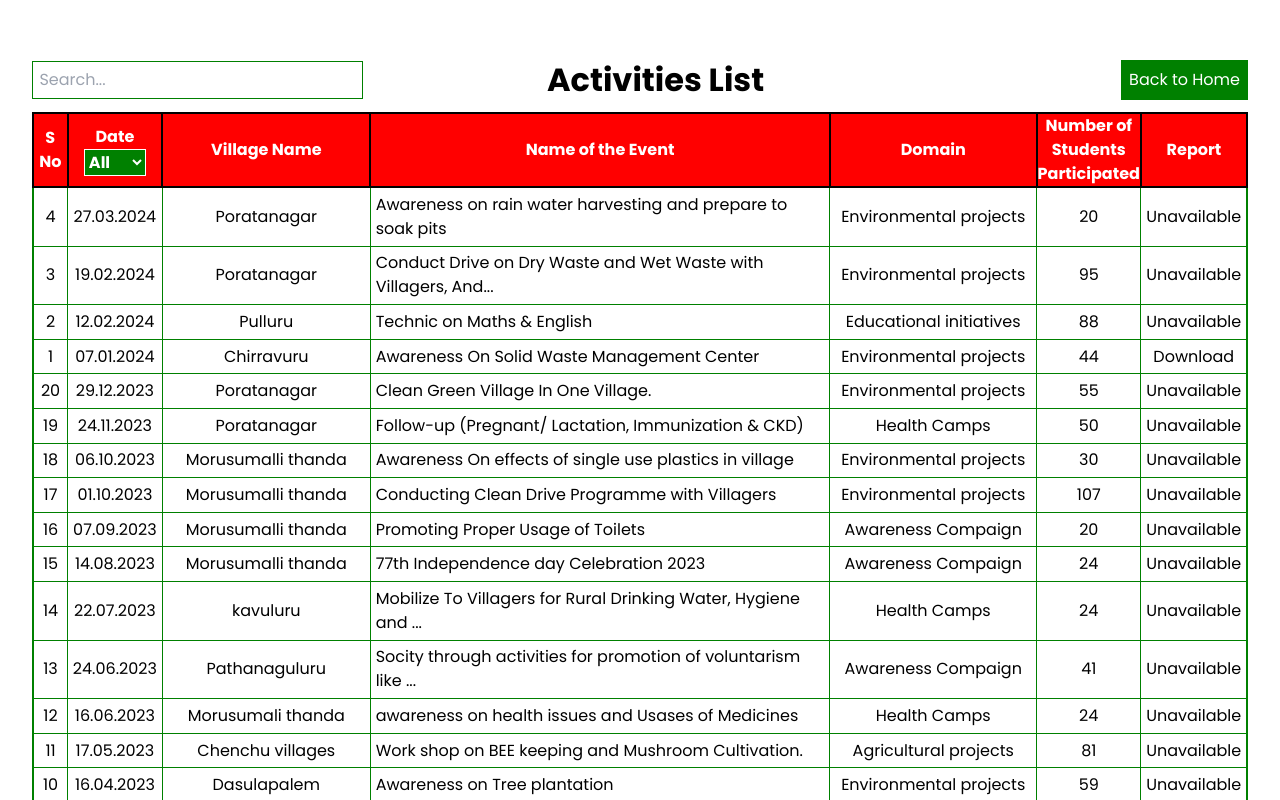
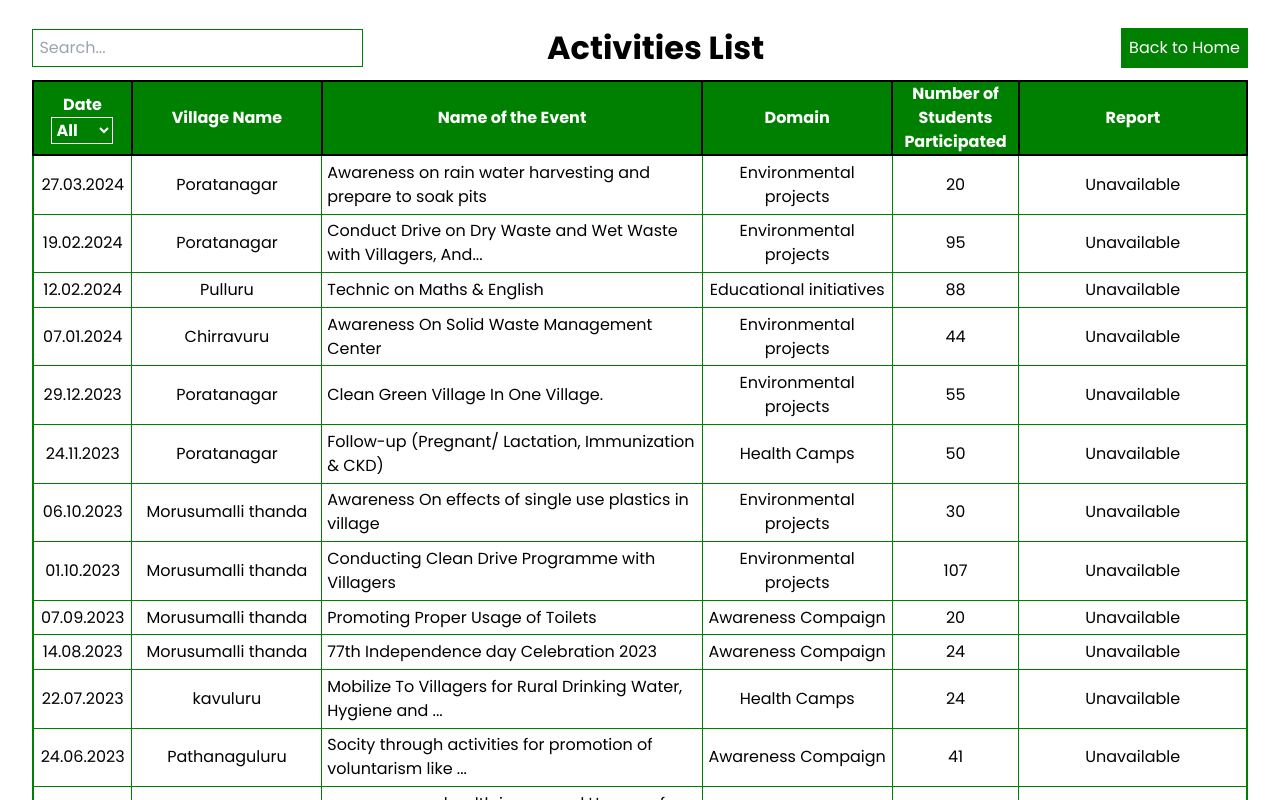
Before and after one commit to DeepakReddyG/SmartVillage, a Next.js app in the folder client/: page /activities in a window 1280 px wide. Shown: the top 800 px of the page. Built offline with nearby package versions, Linux system fonts and the light colour scheme.

Commit message:
remove S No colum due to height issues | added a seperate button for Total Events

```diff
--- a/client/app/activities/activities_array.js
+++ b/client/app/activities/activities_array.js
@@ -6,7 +6,7 @@ const newData = [
     "NAME OF THE EVENT": "Awareness On Solid Waste Management Center",
     "DOMAIN": "Environmental projects",
     "NUMBER OF STUDENTS PARTICIPATED": 44,
-    "REPORT_URL":"https://www.kluniversity.in/iqac-files/SSR-2023/c3/3.6.2/SVR/2022-2023/Awareness%20Programmes%20&%20Rallies%20on%20Usage%20of%20Plastic.pdf"
+    "REPORT_URL":""
   },
   {
     "S NO": 2,
@@ -167,7 +167,8 @@ const newData = [
     "VILLAGE NAME": "Poratnagar",
     "NAME OF THE EVENT": "Awareness Propgrammes & Rallies on Usage of Plastic",
     "DOMAIN": "Environmental projects",
-    "NUMBER OF STUDENTS PARTICIPATED": 82
+    "NUMBER OF STUDENTS PARTICIPATED": 82,
+    "REPORT_URL":"https://www.kluniversity.in/iqac-files/SSR-2023/c3/3.6.2/SVR/2022-2023/Awareness%20Programmes%20&%20Rallies%20on%20Usage%20of%20Plastic.pdf"
   },
   {
     "S NO": 22,
@@ -1251,4 +1252,6 @@ const newData = [
   }
 ];
 
+
+
 export default newData;
--- a/client/app/activities/page.css
+++ b/client/app/activities/page.css
@@ -1,72 +1,92 @@
 .activities_table {
     width: 100%;
 }
+
 .activities_table_in {
     width: 95%;
     margin: auto;
-    padding: 2rem 0rem;
+    /* padding: 2rem 0; */
 }
+
 .activities_table_in_header {
     width: 100%;
 }
+
 .activities_table_in_header_in {
     width: 100%;
     display: flex;
     align-items: center;
     justify-content: center;
-    padding: 0.5rem 0rem;
+    padding: 0.5rem 0;
 }
+
 .activities_table_in_header_in h1 {
     font-size: 2rem;
     font-weight: 600;
     margin: 0;
     padding: 0;
 }
-.activities_table_in_BackHome_in{
+
+.activities_table_in_BackHome_in {
     width: 100%;
     padding: 0.5rem;
     background-color: green;
     color: white;
-
+    display: flex;
+    justify-content: space-between;
+    align-items: center;
 }
-.activities_table_in_search{
+.activities_table_in_count_in{
+    width: 100%;
+    padding: 0.5rem;
+    background-color: green;
+    color: white;
+    display: flex;
+    justify-content: space-between;
+    align-items: center;
+}
+.activities_table_in_search {
     display: flex;
     justify-content: flex-start;
     align-items: center;
     width: 13%;
 }
-.activities_table_in_search_in input{
+
+.activities_table_in_search_in input {
     border: 1px solid green;
     padding: 0.4rem;
 }
-.activities_table_in_HeaderTwo{
+
+.activities_table_in_HeaderTwo {
     width: 100%;
-    /* background-color: red; */
-    /* margin-bottom: 0.5rem; */
 }
 
-.activities_table_in_HeaderTwo_in{
+.activities_table_in_HeaderTwo_in {
     width: 100%;
     margin: auto;
     display: flex;
     justify-content: space-between;
     align-items: center;
-    padding: 0.5rem 0rem;
+    padding: 0.5rem 0;
 }
-.activities_table_in_Heading{
+
+.activities_table_in_Heading {
     font-size: 2.0rem;
     font-weight: 600;
     margin: 0;
     padding: 0;
 }
+
 .activities_table_in_one_in {
     width: 100%;
 }
+
 .activities_table_in_one_in table {
     width: 100%;
     border-collapse: collapse;
     border: 2px solid green;
 }
+
 .activities_table_in_one_in table th {
     border: 2px solid black;
     text-align: center;
@@ -74,26 +94,30 @@
     font-weight: 600;
     background-color: green;
     color: white;
-    background-color: red;
 }
 
-.activities_table_in_one_in table th:first-child {
-    width: 3%;
+.activities_table_in_one_in table th:nth-child(1) {
+    width: 7%; /* Adjusted for Date column header */
 }
+
 .activities_table_in_one_in table th:nth-child(2) {
-    width: 7%;
+    width: 15%; /* Adjusted for Village Name column header */
 }
+
 .activities_table_in_one_in table th:nth-child(3) {
-    width: 15%;
+    width: 30%; /* Adjusted for Name of the Event column header */
 }
+
 .activities_table_in_one_in table th:nth-child(4) {
-    width: 40%;
+    width: 15%; /* Adjusted for Domain column header */
 }
+
 .activities_table_in_one_in table th:nth-child(5) {
-    width: 15%;
+    width: 10%; /* Adjusted for Number of Students Participated column header */
 }
+
 .activities_table_in_one_in table th:nth-child(6) {
-    width: 10%;
+    width: 18%; /* Adjusted for Report column header */
 }
 
 .activities_table_in_one_in table td {
@@ -103,40 +127,28 @@
     font-weight: 400;
     padding: 0.3rem;
 }
-.village-column{
-    width: 20%;
+
+.activities_table_in_one_in table td:nth-child(3) {
+    text-align: left;
 }
-.event-column{
-    width: 75%;
-    /* background-color: red; */
+
+.DateOption {
+    border: 1px solid white;
+    background-color: transparent;
 }
-.domain-column{
-    width: 20%;
-}
-.students-participated{
-    width: 10%;
-    /* background-color: red; */
-}
-.DateOption{
-    /* width: 20%; */
-    border: 1px solid white;
-    background-color: green;
-}
+
 select {
     border: none; /* Remove default border */
     outline: none; /* Remove default focus outline */
-  }
+}
 
-.activities_table_in_one_in table td:nth-child(4) {
-    width: 50%;
-    text-align: left;
-}
 .pagination {
     display: flex;
     justify-content: flex-start;
     align-items: center;
-    margin: 1rem 0rem;
+    margin: 1rem 0;
 }
+
 .pagination button {
     background-color: green;
     color: white;
--- a/client/app/activities/page.js
+++ b/client/app/activities/page.js
@@ -112,7 +112,6 @@ function Page() {
             <table>
               <thead>
                 <tr>
-                  <th>S No</th>
                   <th>Date
                     <select className='DateOption'
                       id="year"
@@ -125,8 +124,8 @@ function Page() {
                       ))}
                     </select>
                   </th>
-                  <th >Village Name</th>
-                  <th >Name of the Event</th>
+                  <th>Village Name</th>
+                  <th>Name of the Event</th>
                   <th>Domain</th>
                   <th>Number of Students Participated</th>
                   <th>Report</th>
@@ -134,8 +133,7 @@ function Page() {
               </thead>
               <tbody>
                 {currentEvents.map(event => (
-                    <tr key={event["S NO"]}>
-                      <td>{event["S NO"]}</td>
+                  <tr key={event["DATE"] + event["NAME OF THE EVENT"]}>
                     <td>{event["DATE"]}</td>
                     <td className="village-column">{event["VILLAGE NAME"]}</td>
                     <td>{event["NAME OF THE EVENT"].length > 70 ? event["NAME OF THE EVENT"].substring(0, 60) + '...' : event["NAME OF THE EVENT"]}</td>
@@ -158,6 +156,11 @@ function Page() {
               <button onClick={() => paginate(currentPage - 1)} disabled={currentPage === 1}>Prev</button>
               <span>Page {currentPage} of {Math.ceil(filteredData.length / eventsPerPage)}</span>
               <button onClick={() => paginate(currentPage + 1)} disabled={currentPage === Math.ceil(filteredData.length / eventsPerPage)}>Next</button>
+              <div className="activities_table_in_count">
+                <button className="event-count-button">
+                  Events Count: {filteredData.length}
+                </button>
+            </div>
             </div>
           </div>
         </div>
```
Lines whose indentation alone changed are shown as unchanged.
